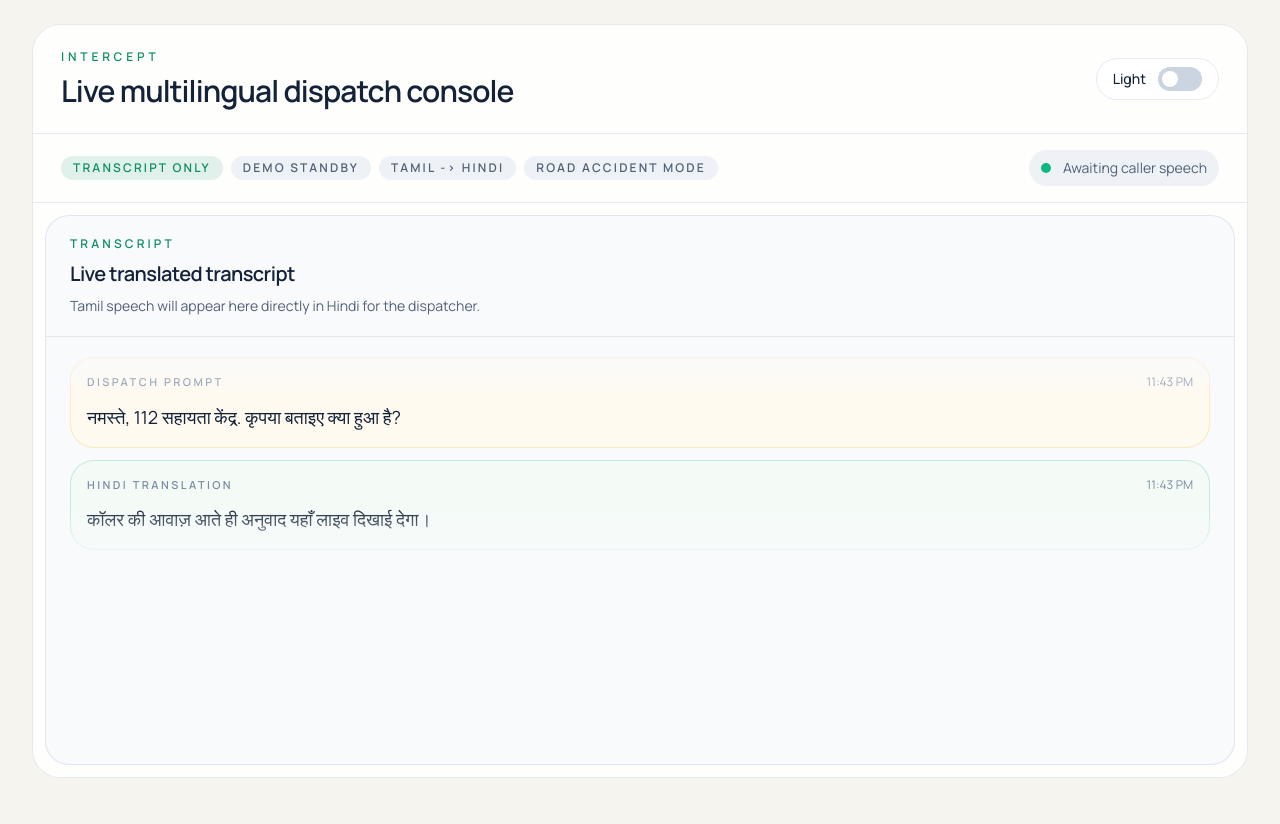
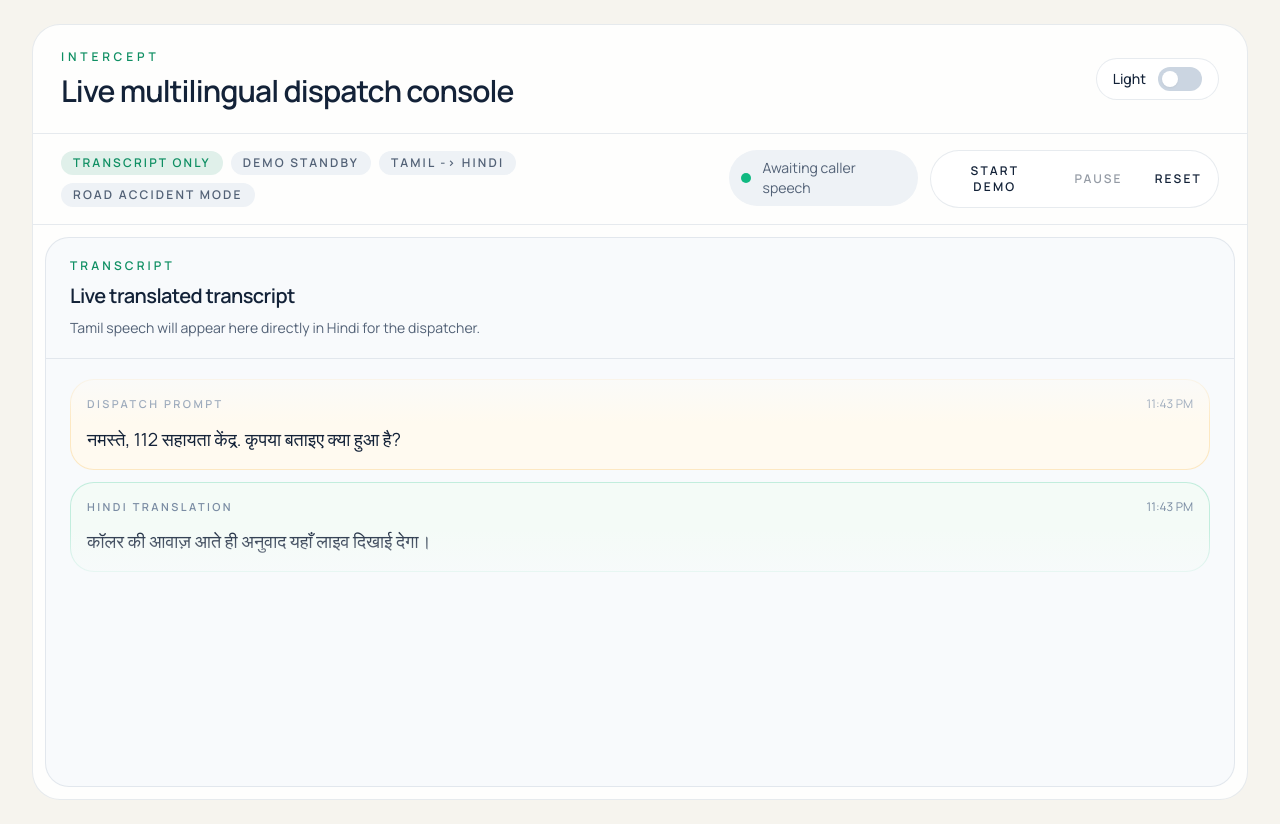
Before and after one commit to axnav28/intercept, a React (Vite) app in the folder frontend/: page / in a window 1280 px wide. Before the commit the page ends 802 px from the top, so only its background shows below. Built offline with nearby package versions, Linux system fonts and the light colour scheme.

Commit message:
Simulate live transcript streaming

```diff
--- a/frontend/src/App.tsx
+++ b/frontend/src/App.tsx
@@ -6,28 +6,16 @@ import { TranscriptPanel } from "./components/transcript/transcript-panel";
 import { CallStatusBar } from "./components/call/call-status-bar";
 import { ListeningIndicator } from "./components/call/listening-indicator";
 import { EmptyMapState } from "./components/map/empty-map-state";
+import { DemoAudioControls } from "./components/call/demo-audio-controls";
+import { useTranscriptSimulation } from "./hooks/use-transcript-simulation";
 
 type ThemeMode = "light" | "dark";
 type CallStage = "transcript" | "response";
 
-const initialTranscript = [
-  {
-    id: "line-1",
-    time: "11:43 PM",
-    text: "नमस्ते, 112 सहायता केंद्र. कृपया बताइए क्या हुआ है?",
-    tone: "system"
-  },
-  {
-    id: "line-2",
-    time: "11:43 PM",
-    text: "कॉलर की आवाज़ आते ही अनुवाद यहाँ लाइव दिखाई देगा।",
-    tone: "translated"
-  }
-] as const;
-
 export default function App() {
   const [theme, setTheme] = useState<ThemeMode>("light");
   const [stage] = useState<CallStage>("transcript");
+  const { isRunning, lines, partialText, start, pause, reset } = useTranscriptSimulation();
 
   useEffect(() => {
     document.documentElement.classList.toggle("dark", theme === "dark");
@@ -52,15 +40,29 @@ export default function App() {
         statusBar={
           <CallStatusBar
             modeLabel="Transcript only"
-            connectionLabel="Demo standby"
-            rightSlot={<ListeningIndicator label="Awaiting caller speech" pulse={false} />}
+            connectionLabel={isRunning ? "Streaming demo call" : "Demo standby"}
+            rightSlot={
+              <div className="flex flex-col items-start gap-3 lg:flex-row lg:items-center">
+                <ListeningIndicator
+                  label={isRunning ? "Receiving translated speech" : "Awaiting caller speech"}
+                  pulse={isRunning}
+                />
+                <DemoAudioControls
+                  isRunning={isRunning}
+                  onStart={start}
+                  onPause={pause}
+                  onReset={reset}
+                />
+              </div>
+            }
           />
         }
         transcript={
           <TranscriptPanel
             title="Live translated transcript"
             subtitle="Tamil speech will appear here directly in Hindi for the dispatcher."
-            lines={initialTranscript}
+            lines={lines}
+            partialText={partialText}
           />
         }
         map={stage === "response" ? <EmptyMapState /> : undefined}
--- /dev/null
+++ b/frontend/src/components/call/demo-audio-controls.tsx
@@ -0,0 +1,42 @@
+type DemoAudioControlsProps = {
+  isRunning: boolean;
+  onStart: () => void;
+  onPause: () => void;
+  onReset: () => void;
+};
+
+export function DemoAudioControls({
+  isRunning,
+  onStart,
+  onPause,
+  onReset
+}: DemoAudioControlsProps) {
+  return (
+    <div className="inline-flex items-center gap-2 rounded-full border border-[var(--panel-border)] bg-[var(--toggle-bg)] p-1">
+      <ActionButton label="Start demo" onClick={onStart} disabled={isRunning} />
+      <ActionButton label="Pause" onClick={onPause} disabled={!isRunning} />
+      <ActionButton label="Reset" onClick={onReset} />
+    </div>
+  );
+}
+
+function ActionButton({
+  label,
+  onClick,
+  disabled = false
+}: {
+  label: string;
+  onClick: () => void;
+  disabled?: boolean;
+}) {
+  return (
+    <button
+      type="button"
+      onClick={onClick}
+      disabled={disabled}
+      className="rounded-full px-3 py-2 text-xs font-semibold uppercase tracking-[0.18em] text-[var(--text-primary)] transition hover:bg-[var(--accent-soft)] disabled:cursor-not-allowed disabled:opacity-45"
+    >
+      {label}
+    </button>
+  );
+}
--- a/frontend/src/components/transcript/transcript-panel.tsx
+++ b/frontend/src/components/transcript/transcript-panel.tsx
@@ -1,17 +1,13 @@
-type TranscriptLine = {
-  id: string;
-  time: string;
-  text: string;
-  tone: "system" | "translated";
-};
+import type { TranscriptLine } from "../../hooks/use-transcript-simulation";
 
 type TranscriptPanelProps = {
   title: string;
   subtitle: string;
   lines: readonly TranscriptLine[];
+  partialText?: string;
 };
 
-export function TranscriptPanel({ title, subtitle, lines }: TranscriptPanelProps) {
+export function TranscriptPanel({ title, subtitle, lines, partialText = "" }: TranscriptPanelProps) {
   return (
     <section className="flex h-full flex-col">
       <div className="border-b border-[var(--panel-border)] px-5 py-5 sm:px-6">
@@ -45,6 +41,23 @@ export function TranscriptPanel({ title, subtitle, lines }: TranscriptPanelProps
               <p className="mt-3 text-base leading-7 text-[var(--text-primary)] sm:text-lg">{line.text}</p>
             </article>
           ))}
+
+          {partialText ? (
+            <article className="rounded-3xl border border-[var(--translated-border)] bg-[var(--translated-bg)] px-4 py-4">
+              <div className="flex items-center justify-between gap-4">
+                <span className="text-[11px] font-semibold uppercase tracking-[0.22em] text-[var(--text-faint)]">
+                  Live translation
+                </span>
+                <span className="inline-flex items-center gap-2 text-xs text-[var(--accent-strong)]">
+                  <span className="inline-flex h-2 w-2 animate-pulse rounded-full bg-current" />
+                  Streaming
+                </span>
+              </div>
+              <p className="mt-3 text-base leading-7 text-[var(--text-primary)] sm:text-lg">
+                {partialText}
+              </p>
+            </article>
+          ) : null}
         </div>
       </div>
     </section>
--- /dev/null
+++ b/frontend/src/hooks/use-transcript-simulation.ts
@@ -0,0 +1,139 @@
+import { startTransition, useEffect, useMemo, useRef, useState } from "react";
+
+export type TranscriptLine = {
+  id: string;
+  time: string;
+  text: string;
+  tone: "system" | "translated";
+};
+
+type ScriptEntry = {
+  id: string;
+  time: string;
+  text: string;
+  tone: TranscriptLine["tone"];
+  leadMs: number;
+};
+
+const baseLines: TranscriptLine[] = [
+  {
+    id: "line-1",
+    time: "11:43 PM",
+    text: "नमस्ते, 112 सहायता केंद्र. कृपया बताइए क्या हुआ है?",
+    tone: "system"
+  },
+  {
+    id: "line-2",
+    time: "11:43 PM",
+    text: "कॉलर की आवाज़ आते ही अनुवाद यहाँ लाइव दिखाई देगा।",
+    tone: "translated"
+  }
+];
+
+const script: ScriptEntry[] = [
+  {
+    id: "line-3",
+    time: "11:43 PM",
+    text: "मैं तमिल में बोल रहा हूँ... हमारी बाइक का एक्सीडेंट हो गया है।",
+    tone: "translated",
+    leadMs: 900
+  },
+  {
+    id: "line-4",
+    time: "11:43 PM",
+    text: "मेरे हाथ में बहुत दर्द है और दूसरा आदमी सड़क पर गिरा हुआ है।",
+    tone: "translated",
+    leadMs: 700
+  },
+  {
+    id: "line-5",
+    time: "11:44 PM",
+    text: "कृपया लाइन पर रहें. आपकी बात लगातार समझी जा रही है।",
+    tone: "system",
+    leadMs: 1100
+  }
+];
+
+const TYPING_INTERVAL_MS = 34;
+
+export function useTranscriptSimulation() {
+  const [lines, setLines] = useState<TranscriptLine[]>(baseLines);
+  const [partialText, setPartialText] = useState("");
+  const [isRunning, setIsRunning] = useState(false);
+  const [scriptIndex, setScriptIndex] = useState(0);
+  const [charIndex, setCharIndex] = useState(0);
+  const timeoutRef = useRef<number | null>(null);
+
+  const activeEntry = useMemo(() => script[scriptIndex], [scriptIndex]);
+
+  useEffect(() => {
+    if (!isRunning || !activeEntry) {
+      return;
+    }
+
+    const isEntryComplete = charIndex >= activeEntry.text.length;
+    const delay = charIndex === 0 ? activeEntry.leadMs : TYPING_INTERVAL_MS;
+
+    timeoutRef.current = window.setTimeout(() => {
+      if (isEntryComplete) {
+        startTransition(() => {
+          setLines((current) => [...current, activeEntry]);
+        });
+        setPartialText("");
+        setCharIndex(0);
+        setScriptIndex((current) => current + 1);
+        return;
+      }
+
+      const nextIndex = charIndex + 1;
+      setCharIndex(nextIndex);
+      setPartialText(activeEntry.text.slice(0, nextIndex));
+    }, delay);
+
+    return () => {
+      if (timeoutRef.current) {
+        window.clearTimeout(timeoutRef.current);
+      }
+    };
+  }, [activeEntry, charIndex, isRunning]);
+
+  useEffect(() => {
+    if (!activeEntry && isRunning) {
+      setIsRunning(false);
+    }
+  }, [activeEntry, isRunning]);
+
+  const start = () => {
+    if (scriptIndex >= script.length) {
+      reset();
+      requestAnimationFrame(() => setIsRunning(true));
+      return;
+    }
+
+    setIsRunning(true);
+  };
+
+  const pause = () => {
+    setIsRunning(false);
+  };
+
+  const reset = () => {
+    setIsRunning(false);
+    setLines(baseLines);
+    setPartialText("");
+    setScriptIndex(0);
+    setCharIndex(0);
+    if (timeoutRef.current) {
+      window.clearTimeout(timeoutRef.current);
+    }
+  };
+
+  return {
+    isRunning,
+    lines,
+    partialText,
+    start,
+    pause,
+    reset
+  };
+}
```
